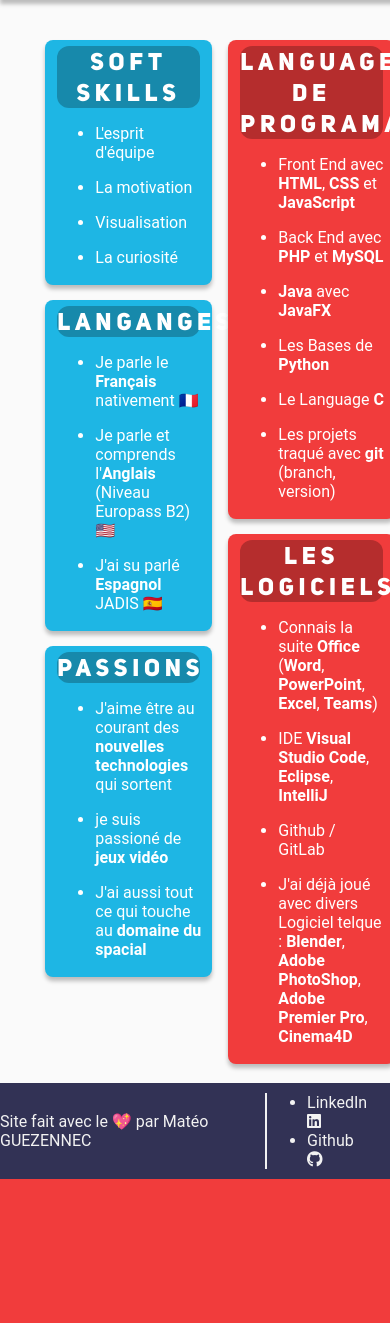
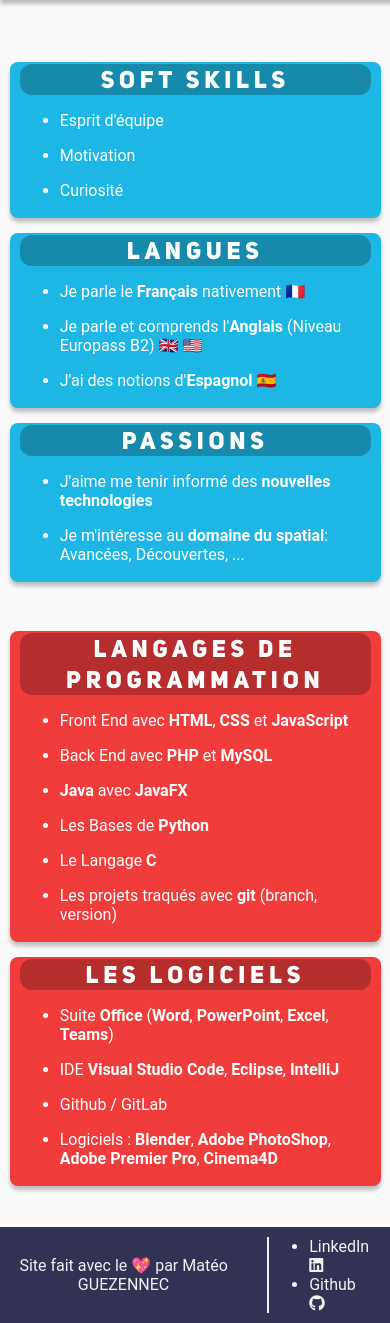
Before and after one commit to BlasterWhite/webPortfolio, a PHP site: page /competences.html in a window 390 px wide; the page is wider, and only the part inside the window is pictured. Shown: the part 50-1373 px from the top of that part. Before the commit the page ends 1229 px from the top of that part, so only its background shows below. Run offline with PHP 8.4, Linux system fonts and the light colour scheme; some libraries are stand-ins or nearby versions.

Commit message:
Make it responsive

```diff
--- a/competences.html
+++ b/competences.html
@@ -30,30 +30,27 @@
                     <h2>Soft Skills</h2>
                     <ul>
                         <li>
-                            <p>L'esprit d'équipe</p>
+                            <p>Esprit d'équipe</p>
                         </li>
                         <li>
-                            <p>La motivation</p>
+                            <p>Motivation</p>
                         </li>
                         <li>
-                            <p>Visualisation</p>
-                        </li>
-                        <li>
-                            <p>La curiosité</p>
+                            <p>Curiosité</p>
                         </li>
                     </ul>
                 </div>
                 <div class="skill soft">
-                    <h2>Langanges</h2>
+                    <h2>Langues</h2>
                     <ul>
                         <li>
                             <p>Je parle le <strong>Français</strong> nativement 🇫🇷</p>
                         </li>
                         <li>
-                            <p>Je parle et comprends l'<strong>Anglais</strong> (Niveau Europass B2) 🇺🇸</p>
+                            <p>Je parle et comprends l'<strong>Anglais</strong> (Niveau Europass B2) 🇬🇧 🇺🇸</p>
                         </li>
                         <li>
-                            <p>J'ai su parlé <strong>Espagnol</strong> JADIS 🇪🇸</p>
+                            <p>J'ai des notions d'<strong>Espagnol</strong> 🇪🇸</p>
                         </li>
                     </ul>
                 </div>
@@ -61,20 +58,17 @@
                     <h2>Passions</h2>
                     <ul>
                         <li>
-                            <p>J'aime être au courant des <strong>nouvelles technologies</strong> qui sortent</p>
+                            <p>J'aime me tenir informé des <strong>nouvelles technologies</strong></p>
                         </li>
                         <li>
-                            <p>je suis passioné de <strong>jeux vidéo</strong></p>
-                        </li>
-                        <li>
-                            <p>J'ai aussi tout ce qui touche au <strong>domaine du spacial</strong></p>
+                            <p>Je m'intéresse au <strong>domaine du spatial</strong>: Avancées, Découvertes, ...</p>
                         </li>
                     </ul>
                 </div>
             </div>
             <div id="hardskill">
                 <div class="skill hard">
-                    <h2>Languages de Programation</h2>
+                    <h2>Langages de Programmation</h2>
                     <ul>
                         <li>
                             <p>Front End avec <strong>HTML</strong>, <strong>CSS</strong> et <strong>JavaScript</strong></p>
@@ -89,10 +83,10 @@
                             <p>Les Bases de <strong>Python</strong></p>
                         </li>
                         <li>
-                            <p>Le Language <strong>C</strong></p>
+                            <p>Le Langage <strong>C</strong></p>
                         </li>
                         <li>
-                            <p>Les projets traqué avec <strong>git</strong> (branch, version)</p>
+                            <p>Les projets traqués avec <strong>git</strong> (branch, version)</p>
                         </li>
                     </ul>
                 </div>
@@ -100,7 +94,7 @@
                     <h2>Les Logiciels</h2>
                     <ul>
                         <li>
-                            <p>Connais la suite <strong>Office</strong> (<strong>Word</strong>, <strong>PowerPoint</strong>, <strong>Excel</strong>, <strong>Teams</strong>)</p>
+                            <p>Suite <strong>Office</strong> (<strong>Word</strong>, <strong>PowerPoint</strong>, <strong>Excel</strong>, <strong>Teams</strong>)</p>
                         </li>
                         <li>
                             <p>IDE <strong>Visual Studio Code</strong>, <strong>Eclipse</strong>, <strong>IntelliJ</strong></p>
@@ -109,7 +103,7 @@
                             <p>Github / GitLab</p>
                         </li>
                         <li>
-                            <p>J'ai déjà joué avec divers Logiciel telque : <strong>Blender</strong>, <strong>Adobe PhotoShop</strong>, <strong>Adobe Premier Pro</strong>, <strong>Cinema4D</strong></p>
+                            <p>Logiciels : <strong>Blender</strong>, <strong>Adobe PhotoShop</strong>, <strong>Adobe Premier Pro</strong>, <strong>Cinema4D</strong></p>
                         </li>
                     </ul>
                 </div>
--- a/contact.html
+++ b/contact.html
@@ -20,7 +20,7 @@
         <a href="index.html"><i class="fas fa-home"></i> Accueil</a>
         <a href="competences.html"><i class="fas fa-dolly"></i> Compétences</a>
         <a href="projets.html"><i class="far fa-folder"></i> Projets</a>
-        <a href="#"><i class="fa-solid fa-id-card"></i> A Propos</a>
+        <a href="profile.html"><i class="fa-solid fa-id-card"></i> A Propos</a>
         <a href="#" class="activeTab"><i class="fa-regular fa-user"></i> Contact</a>
     </nav>
     <main>
@@ -50,6 +50,7 @@
             </form>
         </div>
     </main>
+    <script src="js/navbar.js"></script>
     <footer>
         <p>Site fait avec le 💖 par Matéo GUEZENNEC</p>
         <ul>
--- a/css/competences.css
+++ b/css/competences.css
@@ -1,6 +1,7 @@
 main {
     padding: 75px 12px 80px 12px;
 }
+
 div#Skills {
     display: flex;
     flex-direction: row;
@@ -39,6 +40,37 @@ div.skill.soft {
     animation: cote2 1.5s both;
 }
 
+@media only screen and (max-width: 770px) {
+    div#Skills {
+        width: 100%;
+        margin: 12px auto;
+        display: block;
+    }
+
+    div#softskill,div#hardskill {
+        width: 90%;
+        margin: 0px 0px;
+        padding: 2.5%;
+    }
+
+    div.skill {
+        margin: 15px 0px;
+        min-height: 0px;
+    }
+    main {
+        padding: 75px 0px 80px 0px;
+    }
+
+    div.skill h2 {
+        margin: 0px 0px;
+        text-align: center;
+        letter-spacing: 0.3rem;
+        font-weight: bold;
+        background-color: rgba(0, 0, 0, 0.25);
+        border-radius: 12px;
+    }
+}
+
 
 @keyframes cote1 {
     from {
--- a/css/contact.css
+++ b/css/contact.css
@@ -1,5 +1,5 @@
 main {
-    margin: 60px auto;
+    margin: 60px auto 0px auto;
     width: 80%;
     text-align: center;
 }
@@ -88,7 +88,7 @@ button[name="submit"]:hover i {
 @media only screen and (max-width: 1200px) {
     main {
         width: 100%;
-        margin: 60px auto;
+        margin: 60px auto 0px auto;
         text-align: center;
     }
 
--- a/css/footer.css
+++ b/css/footer.css
@@ -35,3 +35,11 @@ a.linkedin:hover {
 a.github:hover {
     color: var(--myYellow);
 }
+
+@media only screen and (max-width: 500px) {
+    footer p {
+        text-align: center;
+        padding: 5px;
+    }
+
+}
--- a/css/navbar.css
+++ b/css/navbar.css
@@ -47,7 +47,7 @@ nav a:hover:not(.activeTab) {
 
     a.menubtn {
         float: right;
-        margin-right: 15px;
+        /*margin-right: 15px;*/
     }
 
     nav {
```
Also changed, not shown: css/index.css (+43 -1 lines), css/profile.css (+45 -13 lines), css/projets.css (+27 -0 lines), index.html (+7 -5 lines), profile.html (+23 -4 lines), projets.html (+16 -17 lines), 1 other file.
